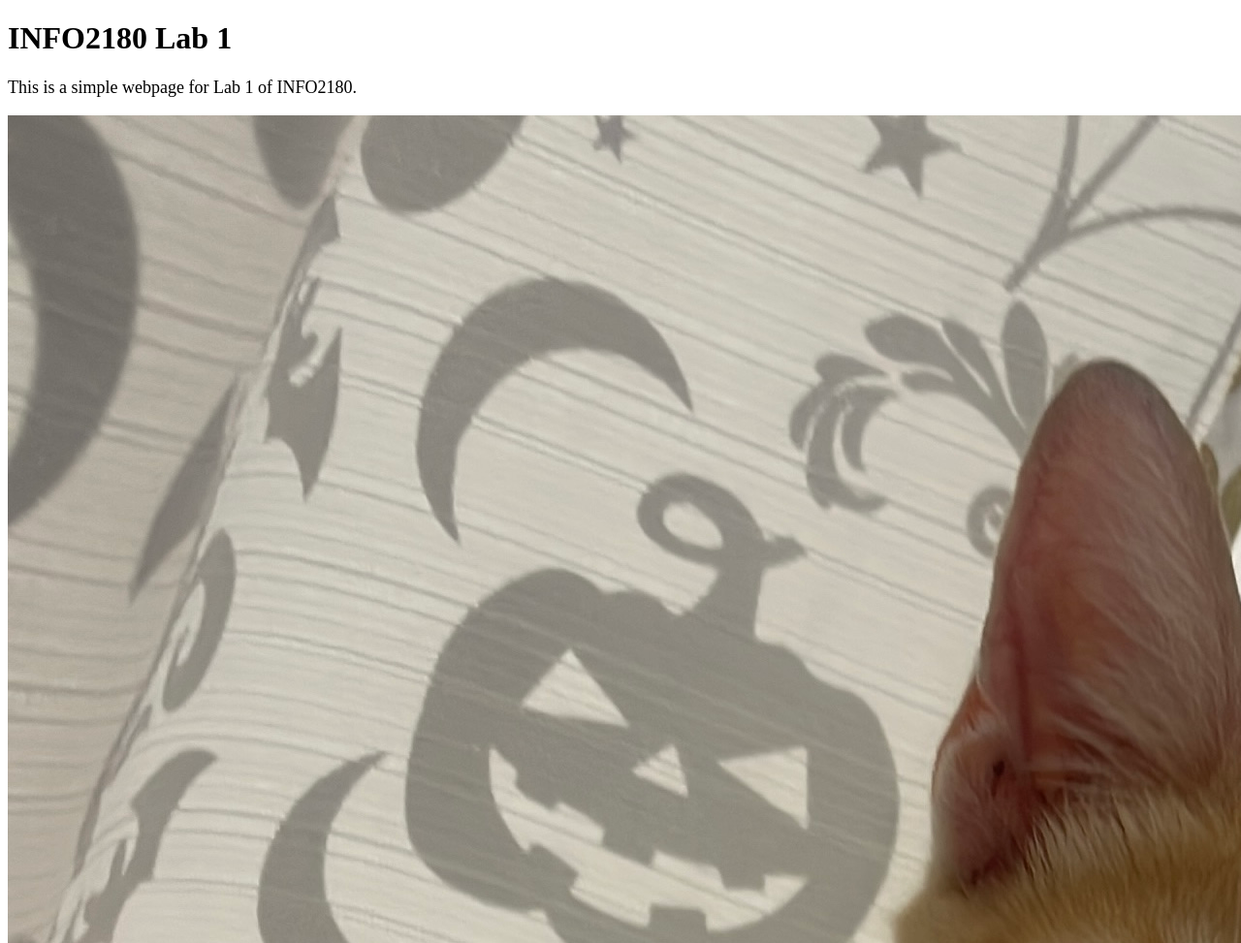
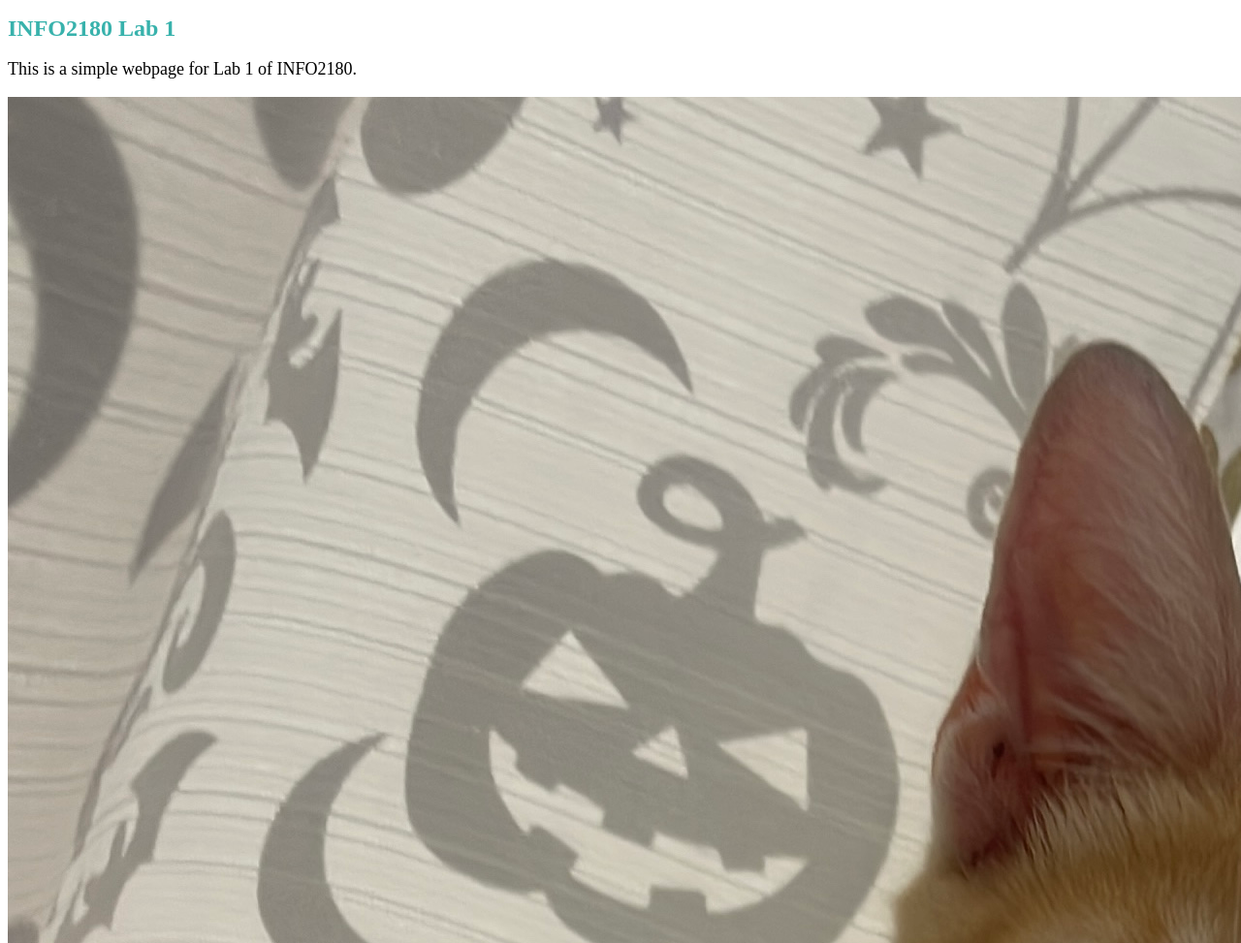
Before and after one commit to Butterlet/info2180-lab1, a plain HTML site: page index.html in a window 1280 px wide. Shown: the top 973 px of the page at 97% size. Drawn offline with Linux system fonts and the light colour scheme.

Commit message:
Update styles.css

```diff
--- a/styles.css
+++ b/styles.css
@@ -1,5 +1,3 @@
-styles.css
-
 h1 {
     font-size: 24px;
     color: #38B2AC;
```
